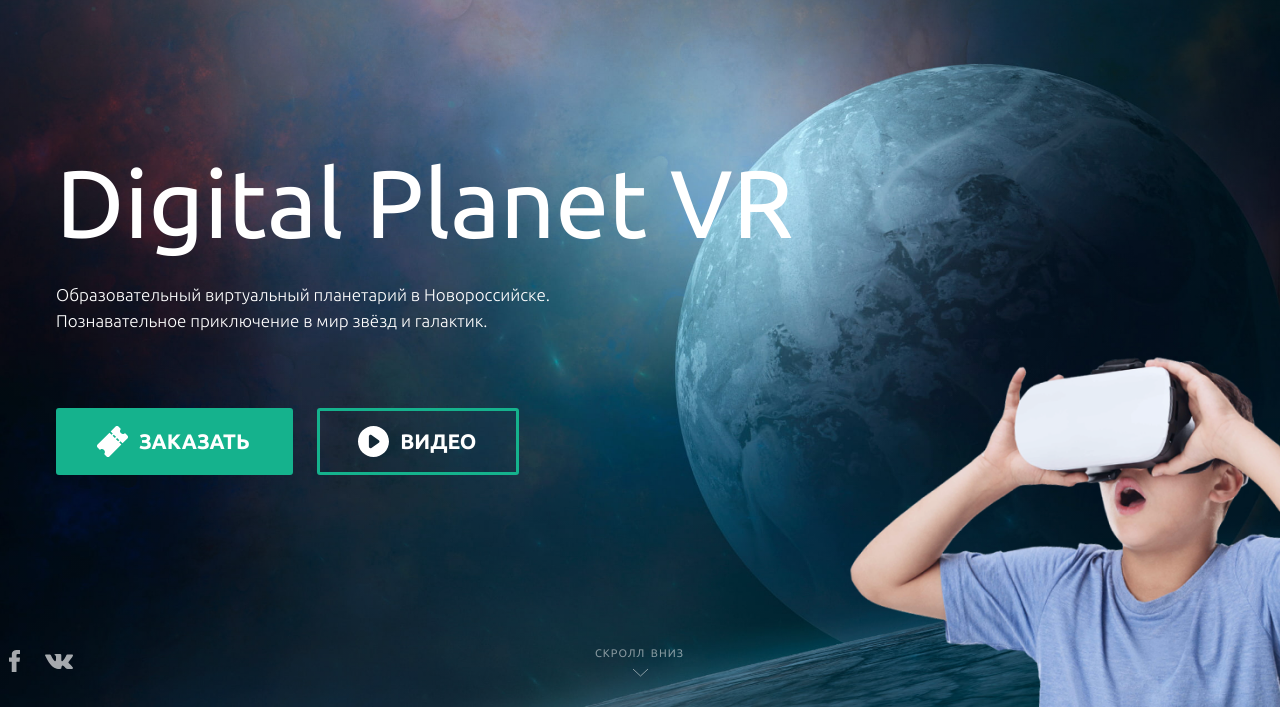
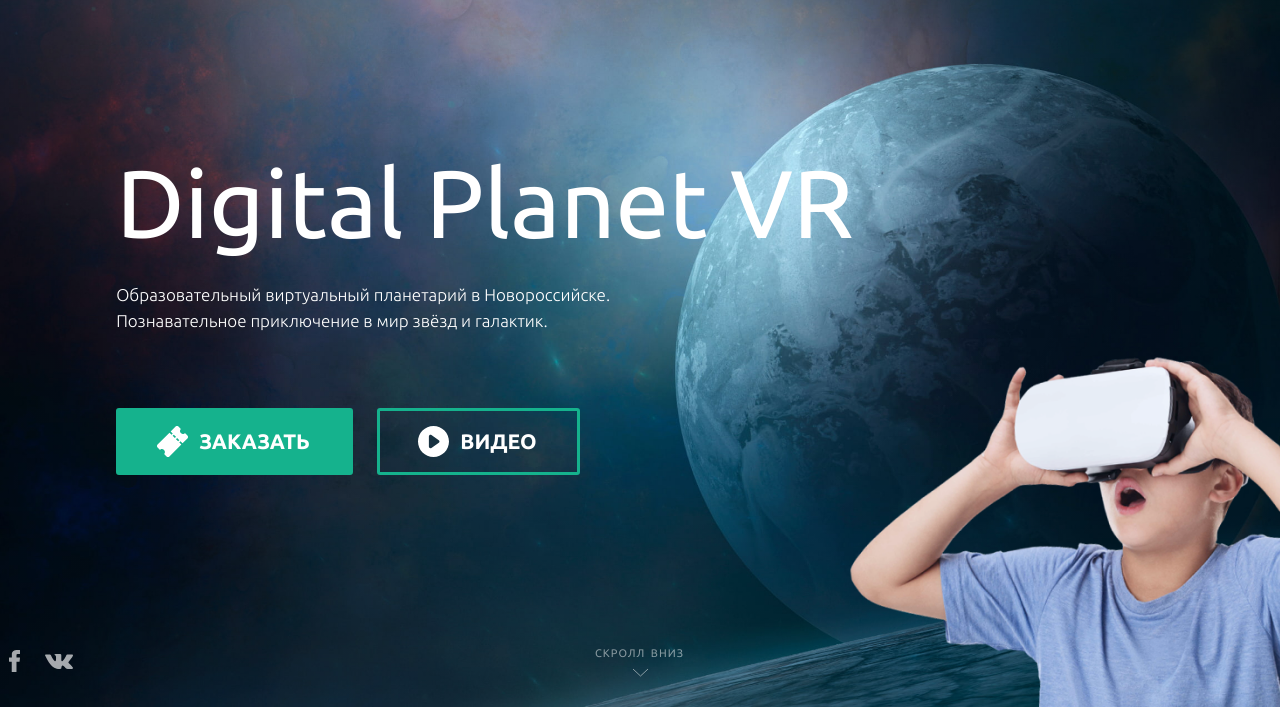
Before and after one commit to at1385/site-digital-planet, a website: page source/index.html in a window 1280 px wide. Shown: the part 93-800 px from the top of the page. Drawn offline with nearby package versions, Linux system fonts and the light colour scheme; files that its build step writes are made by us from their sources.

Commit message:
[desktop] Дорабатывет стилизацию блока page-main

```diff
--- a/source/sass/blocks/page-main.scss
+++ b/source/sass/blocks/page-main.scss
@@ -1,11 +1,19 @@
 .page-main {
+  margin: auto;
+  margin-top: 4%;
+  padding: 0 4.7%;
+
+  &--index {
+    margin: auto 0;
+  }
+}
+
+.page-main__container {
   width: 1238px;
-  margin: auto;
-  margin-top: 4.5%;
 
   &--index {
     width: 100%;
-    margin: auto 0;
+    margin-top: 0;
   }
 }
 
```
